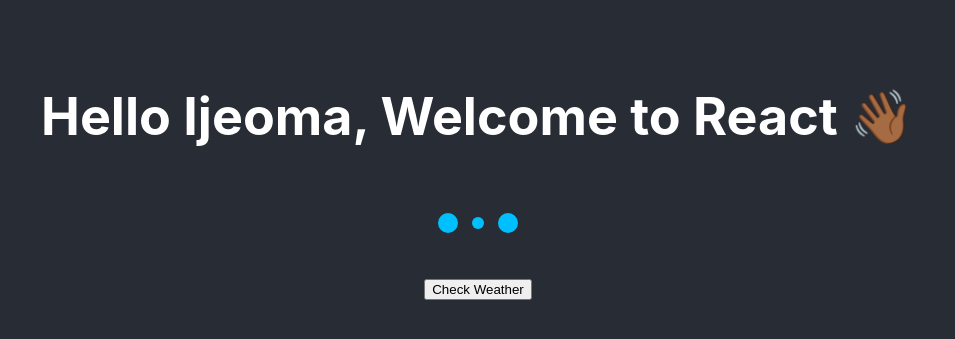
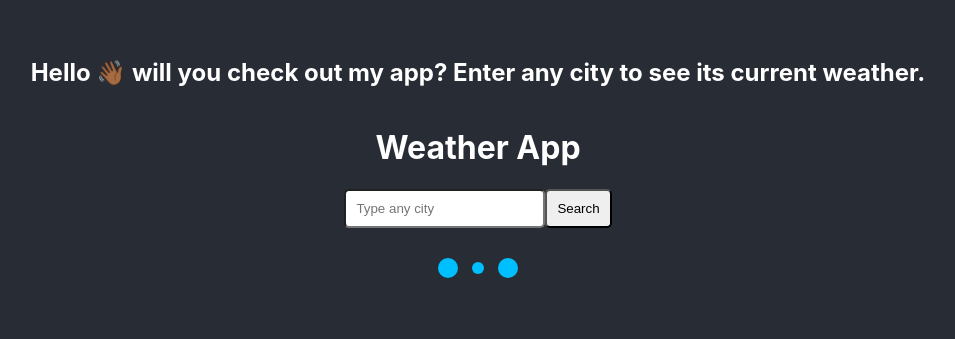
Before and after one commit to Eyej/react-weather-app, a React (Create React App) app: page / in a window 1280 px wide. Shown: the part 225-564 px from the top of the page, without its empty margins (162-1117 px from the left). Built offline with nearby package versions, Linux system fonts and the light colour scheme.

Commit message:
added already built search engine and css for Weather

```diff
--- a/src/App.css
+++ b/src/App.css
@@ -20,7 +20,7 @@
   flex-direction: column;
   align-items: center;
   justify-content: center;
-  font-size: calc(10px + 2vmin);
+  /* font-size: calc(10px + 2vmin); */
   color: white;
 }
 
--- a/src/App.js
+++ b/src/App.js
@@ -4,8 +4,11 @@
 function App() {
   return (
     <div className="App App-header">
-      <h1>Hello Ijeoma, Welcome to React 👋🏾</h1>
-      <Weather city="Lagos" />
+      <h2>
+        Hello 👋🏾 will you check out my app? Enter any city to see its current
+        weather.{" "}
+      </h2>
+      <Weather />
     </div>
   );
 }
--- /dev/null
+++ b/src/Weather.css
@@ -0,0 +1,12 @@
+.Weather body {
+  background: #282c34;
+  color: #fff;
+}
+.Weather input {
+  padding: 10px;
+  border-radius: 5px;
+}
+.Weather ul {
+  list-style: none;
+  /* display: flex; */
+}
--- a/src/Weather.js
+++ b/src/Weather.js
@@ -1,27 +1,75 @@
-import React from "react";
+import React, { useState } from "react";
 import axios from "axios";
 import Loader from "react-loader-spinner";
 import "react-loader-spinner/dist/loader/css/react-spinner-loader.css";
+import "./Weather.css";
 
-export default function Weather(props) {
-  function showWeather(response) {
-    alert(
-      `The temperature in ${response.data.name} is ${Math.round(
-        response.data.main.temp_max
-      )}°C. One may describe the weather as having ${
-        response.data.weather[0].description
-      }`
-    );
+export default function App() {
+  const [city, setCity] = useState("");
+  const [data, setData] = useState(false);
+  const [weather, setWeather] = useState({});
+
+  function getCity(event) {
+    event.preventDefault();
+    setCity(event.target.value);
   }
 
-  function handleClick() {
+  function displayWeather(response) {
+    setData(true);
+    setWeather({
+      temperature: Math.round(response.data.main.temp_max),
+      description: response.data.weather[0].description,
+      humidity: response.data.main.humidity,
+      wind: response.data.wind.speed,
+      icon: `http://openweathermap.org/img/wn/${response.data.weather[0].icon}@2x.png`,
+    });
+    console.log(response.data);
+  }
+  // Axios call onsubmit
+  function getWeather(event) {
+    event.preventDefault();
     let apiKey = "386b70f96b3e09e40aefe57eb2e44f5e";
     let unit = "metric";
-    let apiUrl = `https://api.openweathermap.org/data/2.5/weather?q=${props.city}&units=${unit}&appid=${apiKey}`;
-    axios.get(apiUrl).then(showWeather);
+    let endpoint = `https://api.openweathermap.org/data/2.5/weather?q=${city}&units=${unit}&appid=${apiKey}`;
+
+    axios.get(endpoint).then(displayWeather);
   }
+  let cities = ["Vancouver", "Paris", "Moscow", "Lagos"];
+  let form = (
+    <div className="Weather">
+      <h1>Weather App</h1>
+      <form onSubmit={getWeather}>
+        <input type="search" placeholder="Type any city" onChange={getCity} />
+        <input type="submit" value="Search" />
+      </form>
+    </div>
+  );
+  // console.log(data);
+  if (data) {
     return (
-    <div>
+      <div className="Weather">
+        <ul>
+          {cities.map(function (el, index) {
+            return <li key={index}>{el}</li>;
+          })}
+        </ul>{" "}
+        {form}
+        <ul>
+          <li>City: {city}</li>
+          <li> Temperature: {weather.temperature}°C</li>
+          <li>Description; {weather.description}</li>
+          <li>Humidity: {weather.humidity}%</li>
+          <li>Wind: {weather.wind}Km/ph</li>
+          <li>
+            <img src={weather.icon} alt="Weather icon" />
+          </li>
+        </ul>
+      </div>
+    );
+  } else {
+    return (
+      <div className="Weather">
+        {form}
         <Loader
           type="ThreeDots"
           color="#00BFFF"
@@ -29,7 +77,7 @@
           width={80}
           timeout={30000}
         />
-      <button onClick={handleClick}>Check Weather</button>
       </div>
     );
   }
+}
```
Lines whose indentation alone changed are shown as unchanged.
